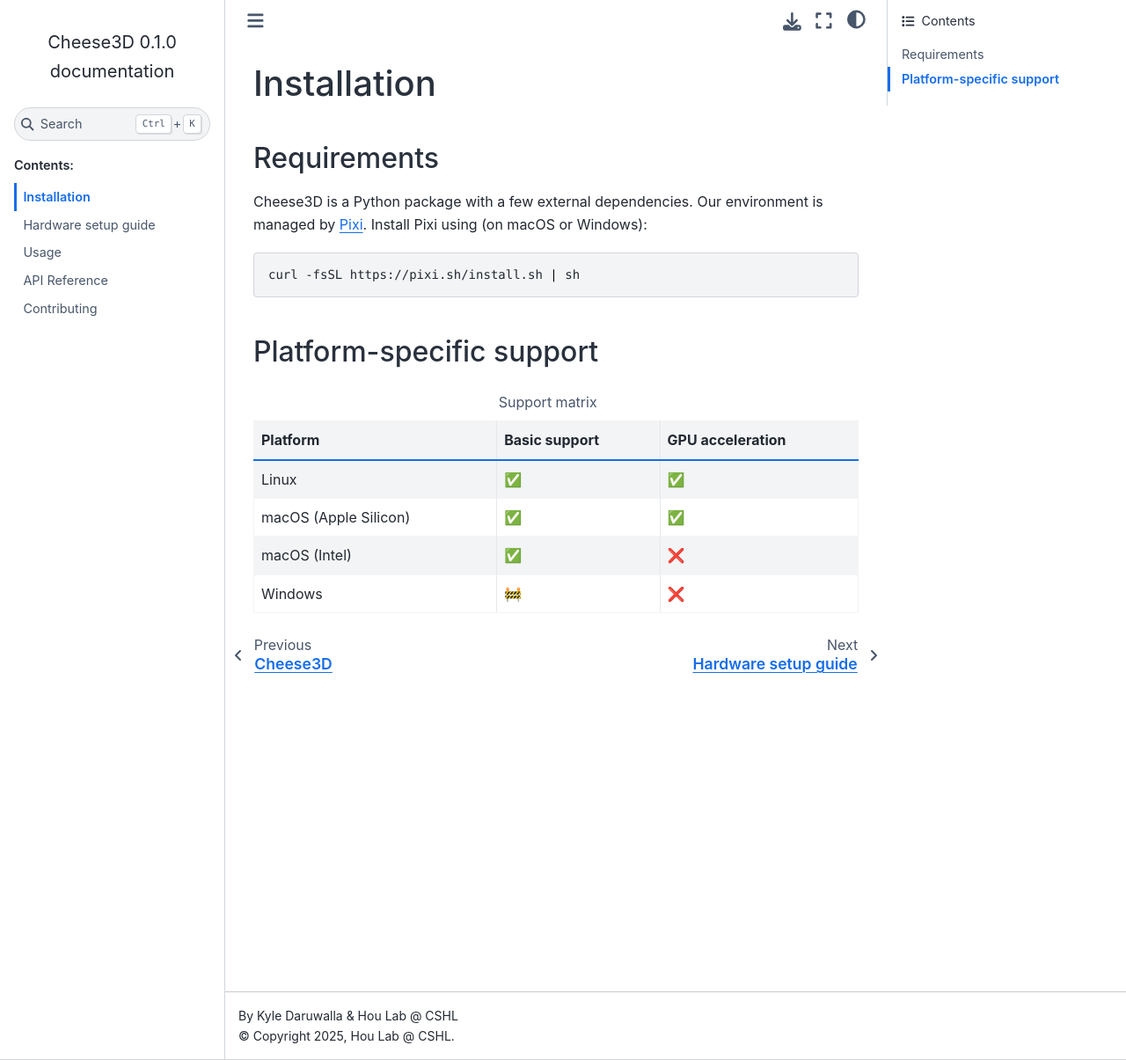
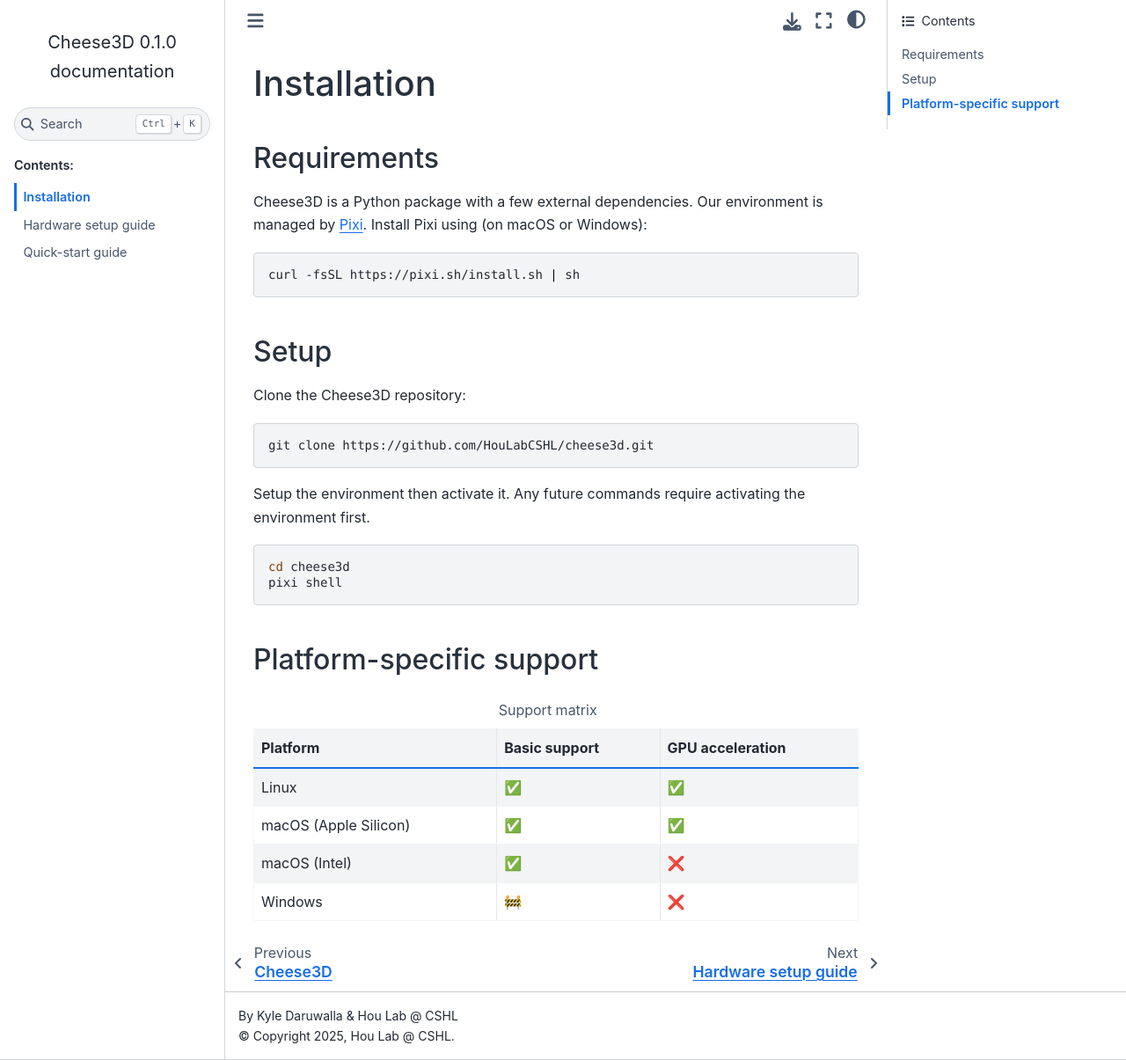
Before and after one commit to Hou-Lab-CSHL/cheese3d, a Sphinx documentation site: the page built from docs/source/installation.rst, in a window 1280 px wide and 1205 px high. Shown: the whole window at 88% size. Built offline with Sphinx 7.4.7 and the Sphinx Book theme 1.1.4, drawn with Linux system fonts in a browser that asks for light colours.

Commit message:
Add initial quick start guide

```diff
--- a/docs/source/index.rst
+++ b/docs/source/index.rst
@@ -36,9 +36,7 @@
 
     installation
     hardware
-    usage
-    api
-    contributing
+    quick-start
 
 Indices and tables
 ==================
--- a/docs/source/installation.rst
+++ b/docs/source/installation.rst
@@ -10,8 +10,24 @@
 
     curl -fsSL https://pixi.sh/install.sh | sh
 
+Setup
+-----
+
+Clone the Cheese3D repository:
+
+.. code-block:: bash
+
+    git clone https://github.com/HouLabCSHL/cheese3d.git
+
+Setup the environment then activate it. Any future commands require activating the environment first.
+
+.. code-block:: bash
+
+    cd cheese3d
+    pixi shell
+
 Platform-specific support
-------------------------------
+-------------------------
 
 .. list-table:: Support matrix
     :header-rows: 1
--- a/docs/source/usage.rst
+++ /dev/null
@@ -1,4 +0,0 @@
-Usage
-=====
-
-TBD.
```
Also changed, not shown: docs/source/quick-start.rst (added, +124 -0 lines), docs/source/_static/demo-images/calibration.png (added), docs/source/_static/demo-images/config-confirm.png (added), docs/source/_static/demo-images/config-ui.png (added), docs/source/_static/demo-images/dlc-model-picker.png (added), docs/source/_static/demo-images/project-summary-after.png (added), docs/source/_static/demo-images/project-summary-initial.png (added), docs/source/_static/demo-images/select-recordings.png (added), docs/source/_static/demo-images/start-menu.png (added), 4 other files.
